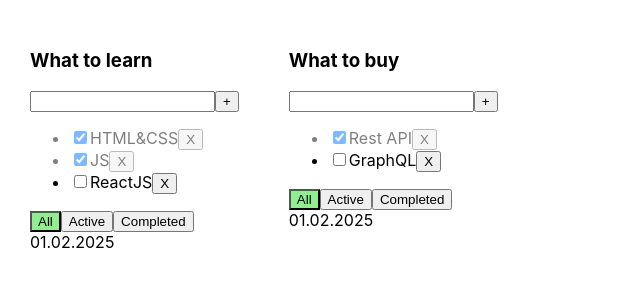
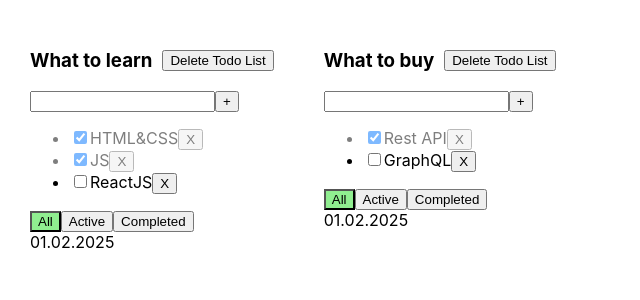
Before and after one commit to FillArt/todo-vite, a React (Vite) app: page / in a window 1280 px wide. Shown: the top 300 px of the page, without its empty margins (0-640 px from the left). Built offline with nearby package versions, Linux system fonts and the light colour scheme.

Commit message:
feat: Wrote a function for deleting a todo list

```diff
--- a/src/App.css
+++ b/src/App.css
@@ -22,3 +22,10 @@
 .is-done {
   opacity: 0.5;
 }
+
+.container {
+  display: flex;
+  gap: 10px;
+  align-content: center;
+  align-items: center;
+}
--- a/src/App.tsx
+++ b/src/App.tsx
@@ -45,17 +45,20 @@ export const App = () => {
         setTasks({...tasks, [idTodo]: tasks[idTodo].filter(task => task.id !== idTask)})
     }
 
+    const createTask = (idTodo: string, task: string) => {
+        setTasks({...tasks, [idTodo]: [...tasks[idTodo], {id: v1(), title: task, isDone: false}]})
+    }
+
+    const changeTaskStatus = (idTodo: string, id: string, status: boolean) => {
+        setTasks({...tasks, [idTodo]: tasks[idTodo].map(item => item.id === id ? {...item, isDone: status} : item)})
+    }
+
     const changeFilter = (todoID: string, filter: Filter) => {
         setTodoLists(todolists.map(item => item.id === todoID ? {...item, filter} : item))
     }
 
-    const createTask = (idTodo: string, task: string) => {
-        setTasks({...tasks, [idTodo]: [...tasks[idTodo], {id: v1(), title: task, isDone: false}]})
-    }
-
-
-    const changeTaskStatus = (idTodo: string, id: string, status: boolean) => {
-        setTasks({...tasks, [idTodo]: tasks[idTodo].map(item => item.id === id ? {...item, isDone: status} : item)})
+    const deleteTodoList = (todoId: string) => {
+        setTodoLists(todolists.filter(todo => todo.id !== todoId))
     }
 
     return (
@@ -78,8 +81,10 @@ export const App = () => {
                         data="01.02.2025"
                         deleteItem={deleteTask}
                         createTask={createTask}
+                        changeFilter={changeFilter}
                         changeTaskStatus={changeTaskStatus}
-                        changeFilter={changeFilter} />
+                        deleteTodoList={deleteTodoList}
+                    />
                 )
             })}
         </div>
--- a/src/TodoListItem.tsx
+++ b/src/TodoListItem.tsx
@@ -9,13 +9,23 @@ type TodoListProps = {
     changeFilter: (todoId: string, filter: Filter) => void;
     deleteItem: (idTodo: string, idTask: string) => void
     createTask: (idTodo: string, task: string) => void;
+    deleteTodoList: (idTodo: string) => void
 
     changeTaskStatus: (idTodo: string, id: string, status: boolean) => void
 
     data?: string
 }
 
-export const TodoListItem = ({todo: {id, title, filter}, tasks, data, changeFilter, deleteItem, createTask, changeTaskStatus}: TodoListProps) => {
+export const TodoListItem = ({
+                                 todo: {id, title, filter},
+                                 tasks,
+                                 data,
+                                 changeFilter,
+                                 deleteItem,
+                                 createTask,
+                                 changeTaskStatus,
+                                 deleteTodoList
+                             }: TodoListProps) => {
 
     const [taskTitle, setTaskTitle] = useState('')
     const [error, setError] = useState<string | null>(null)
@@ -27,7 +37,7 @@ export const TodoListItem = ({todo: {id, title, filter}, tasks, data, changeFilt
 
     const onClickHandler = () => {
         const trimTitle = taskTitle.trim()
-        if(trimTitle !== '') {
+        if (trimTitle !== '') {
             createTask(id, trimTitle)
             setTaskTitle('')
             setError(null)
@@ -37,7 +47,9 @@ export const TodoListItem = ({todo: {id, title, filter}, tasks, data, changeFilt
 
     }
 
-    const changeFilterHandler = (filter: Filter) => { changeFilter(id, filter) }
+    const changeFilterHandler = (filter: Filter) => {
+        changeFilter(id, filter)
+    }
 
     const createTaskOnEnterHandler = (event: React.KeyboardEvent<HTMLInputElement>) => {
         if (event.key === 'Enter') {
@@ -47,7 +59,10 @@ export const TodoListItem = ({todo: {id, title, filter}, tasks, data, changeFilt
 
     return (
         <div>
-            <h3>{title}</h3>
+            <div className={'container'}>
+                <h3>{title}</h3>
+                <ButtonBase title={'Delete Todo List'} onClick={() => deleteTodoList(id)}/>
+            </div>
             <div>
                 <input
                     onChange={(e) => changeTaskTitleHandler(e)}
@@ -72,10 +87,10 @@ export const TodoListItem = ({todo: {id, title, filter}, tasks, data, changeFilt
                         }
 
                         return (
-                            <li key={task.id}  className={task.isDone ? 'is-done' : ''}>
-                                <input type="checkbox" checked={task.isDone} onChange={changeTaskStatusHandler} />
+                            <li key={task.id} className={task.isDone ? 'is-done' : ''}>
+                                <input type="checkbox" checked={task.isDone} onChange={changeTaskStatusHandler}/>
                                 <span>{task.title}</span>
-                                <ButtonBase title="X" onClick={() => deleteTaskHandler()} />
+                                <ButtonBase title="X" onClick={() => deleteTaskHandler()}/>
 
                             </li>
                         )
@@ -84,9 +99,12 @@ export const TodoListItem = ({todo: {id, title, filter}, tasks, data, changeFilt
             )}
 
             <div>
-                <ButtonBase className={filter === 'all' ? 'active-filter' : ''} title="All"  onClick={() => changeFilterHandler('all')}/>
-                <ButtonBase className={filter === 'active' ? 'active-filter' : ''} title="Active"  onClick={() => changeFilterHandler('active')}/>
-                <ButtonBase className={filter === 'completed' ? 'active-filter' : ''} title="Completed"  onClick={() => changeFilterHandler('completed')}/>
+                <ButtonBase className={filter === 'all' ? 'active-filter' : ''} title="All"
+                            onClick={() => changeFilterHandler('all')}/>
+                <ButtonBase className={filter === 'active' ? 'active-filter' : ''} title="Active"
+                            onClick={() => changeFilterHandler('active')}/>
+                <ButtonBase className={filter === 'completed' ? 'active-filter' : ''} title="Completed"
+                            onClick={() => changeFilterHandler('completed')}/>
             </div>
             <div>{data}</div>
         </div>
```
